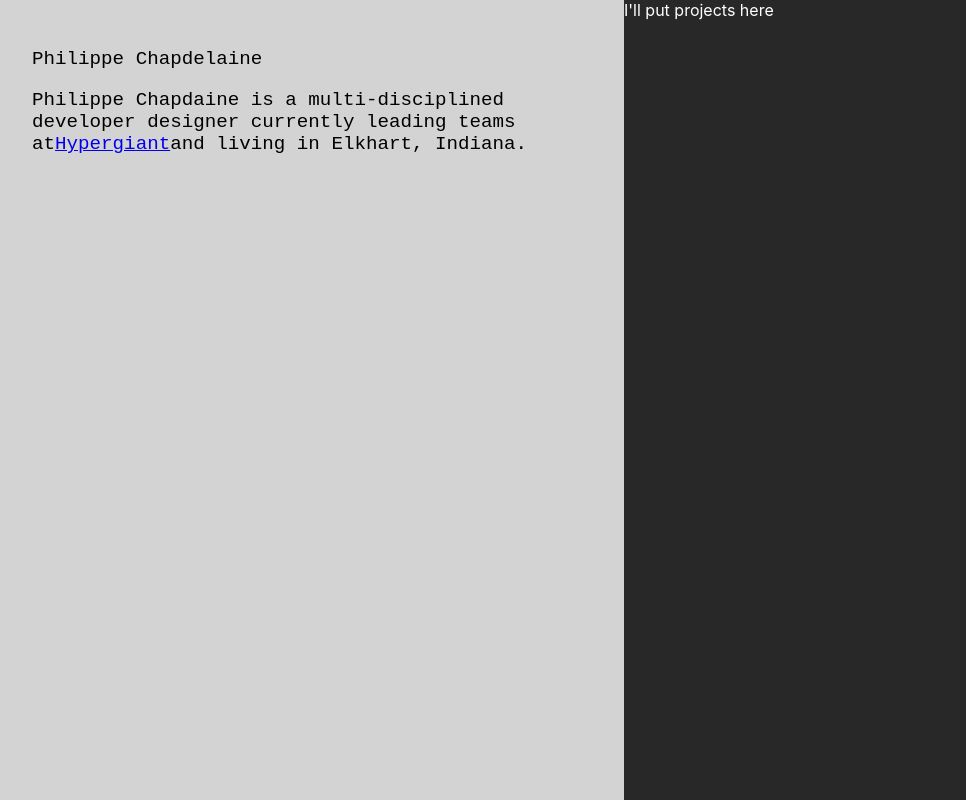
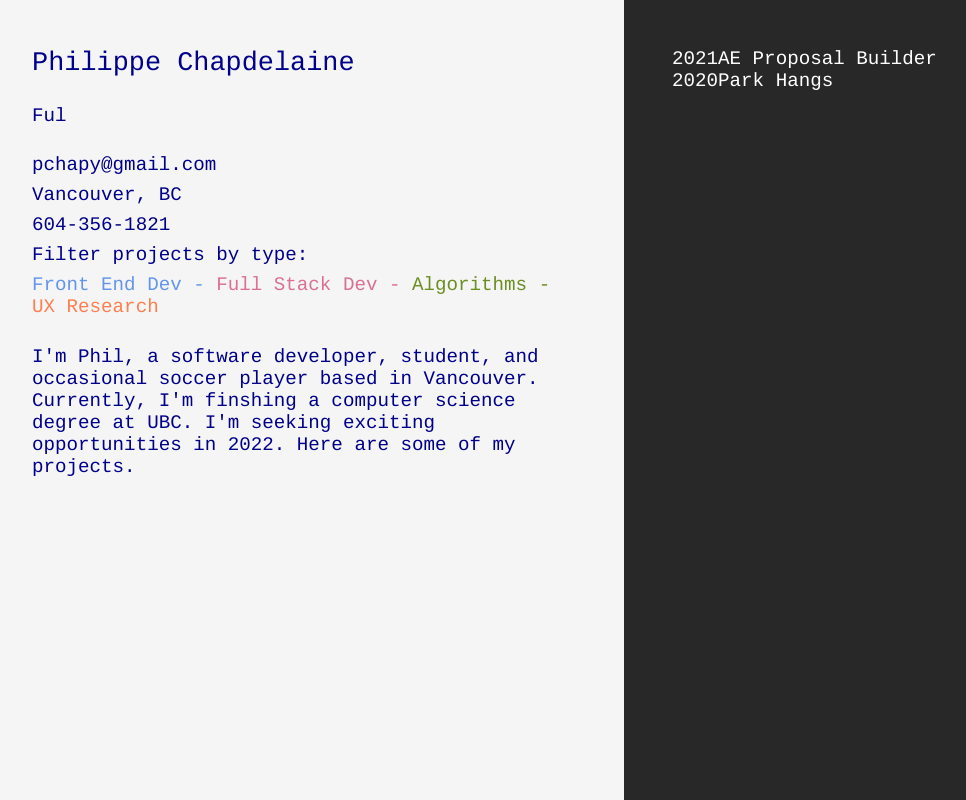
Before and after one commit to philchapdelaine/WebsiteV2, a React (Create React App) app: page / in a window 1280 px wide. Shown: the whole page, without its empty margins (16-982 px from the left). Built offline with nearby package versions, Linux system fonts and the light colour scheme.

Commit message:
basic styling done

```diff
--- a/package.json
+++ b/package.json
@@ -9,6 +9,7 @@
     "react": "^17.0.2",
     "react-dom": "^17.0.2",
     "react-scripts": "5.0.0",
+    "react-typical": "^0.1.3",
     "web-vitals": "^2.1.3"
   },
   "scripts": {
--- a/src/App.css
+++ b/src/App.css
@@ -21,7 +21,7 @@
 
 .LeftPanel {
   width: 50vw;
-  background-color: lightgray;
+  background-color: whitesmoke;
   height: 100vh;
 }
 
--- a/src/components/Information.css
+++ b/src/components/Information.css
@@ -1,5 +1,30 @@
 .InformationContainer {
-    font-family: 'Courier New', Courier, monospace;
+    font-family: 'LiberationMonoRegular';
     font-size: 120%;
     margin: 3rem;
+    color: darkblue;
 }
+
+.InformationName {
+    font-size: 140%;
+}
+
+.InformationText {
+    padding-top: 0.5rem;
+}
+
+.FrontEnd {
+    color: cornflowerblue;
+}
+
+.FullStack {
+    color: palevioletred;
+}
+
+.Algorithms {
+    color: olivedrab;
+}
+
+.UXResearch {
+    color: coral;
+}
--- a/src/components/Information.js
+++ b/src/components/Information.js
@@ -1,17 +1,44 @@
 import React from 'react'
 import './Information.css'
+import Typical from 'react-typical'
 // import resume from '../images/philippe_chapdelaine_resume_2021.pdf'
 
 function Information() {
 
   return (
       <div className='InformationContainer'>
-        <div>Philippe Chapdelaine</div>
-        <div>
+        <div className='InformationName'>Philippe Chapdelaine</div>
+        <div className='InformationText'>
+            <Typical
+                steps={[
+                    '',
+                    1000,
+                    'Front End Developer.',
+                    2000,
+                    'Full Stack Developer.',
+                    2000,
+                    'Kind of a nerd.',
+                    2000
+                ]}
+                loop={Infinity}
+                wrapper="p"
+            />
+        </div>
+        <div className='InformationText'>pchapy@gmail.com</div>
+        <div className='InformationText'>Vancouver, BC</div>
+        <div className='InformationText'>604-356-1821</div>
+        <div className='InformationText'>Filter projects by type:</div>
+        <div className='InformationText'>
+            <span className='FrontEnd'>Front End Dev - </span>
+            <span className='FullStack'>Full Stack Dev - </span>
+            <span className='Algorithms'>Algorithms - </span>
+            <span className='UXResearch'>UX Research</span>
+        </div>
+        <div className='InformationText'>
             <p>
-                Philippe Chapdaine is a multi-disciplined developer designer currently leading teams at
-                <a href="https://hypergiant.com" target="_blank">Hypergiant</a>
-                and living in Elkhart, Indiana.
+                I'm Phil, a software developer, student, and occasional soccer player based in Vancouver.
+                Currently, I'm finshing a computer science degree at UBC. I'm seeking exciting opportunities in 2022.
+                Here are some of my projects.
             </p>
         </div>
       </div>
--- a/src/components/Projects.css
+++ b/src/components/Projects.css
@@ -1,3 +1,12 @@
 .ProjectContainer {
     color: white;
+    font-family: 'LiberationMonoRegular';
+    font-size: 120%;
+    margin: 3rem;
 }
+
+.ProjectList {
+    list-style-type: none;
+    padding: 0; /* Remove padding */
+    margin: 0; /* Remove margins */
+}
--- a/src/components/Projects.js
+++ b/src/components/Projects.js
@@ -1,10 +1,40 @@
 import React from 'react'
 import './Projects.css'
+
+const projects = [
+  {
+    name: 'AE Proposal Builder',
+    year: 2021,
+    tech:
+    [
+      'Front End Dev'
+    ]
+  },
+  {
+    name: 'Park Hangs',
+    year: 2020,
+    tech:
+    [
+      'Full Stack Dev'
+    ]
+  },
+]
 
 function Projects() {
 
   return (
-      <div className='ProjectContainer'>I'll put projects here</div>
+      <div className='ProjectContainer'>
+        <ul className='ProjectList'>
+          {projects.map((project) => (
+            <div>
+              <li>
+                <span>{project.year}</span>
+                <span>{project.name}</span>
+              </li>
+            </div>
+          ))}
+        </ul>
+      </div>
   )
 }
 
--- a/src/index.css
+++ b/src/index.css
@@ -11,3 +11,9 @@ code {
   font-family: source-code-pro, Menlo, Monaco, Consolas, 'Courier New',
     monospace;
 }
+
+
+@font-face {
+  font-family: 'LiberationMonoRegular';
+  src: local('LiberationMonoRegular'), url(./fonts/LiberationMonoRegular.ttf);
+}
```
Also changed, not shown: src/fonts/LiberationMonoRegular.ttf (added), 1 other file (tests, documents, lock files or other folders).
